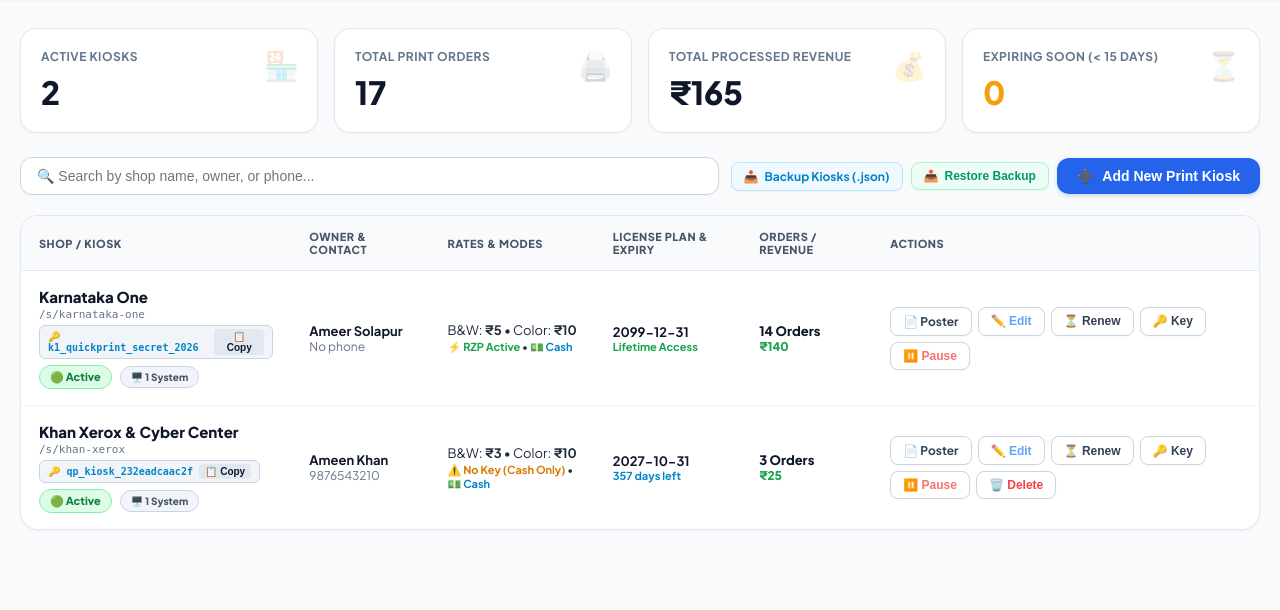
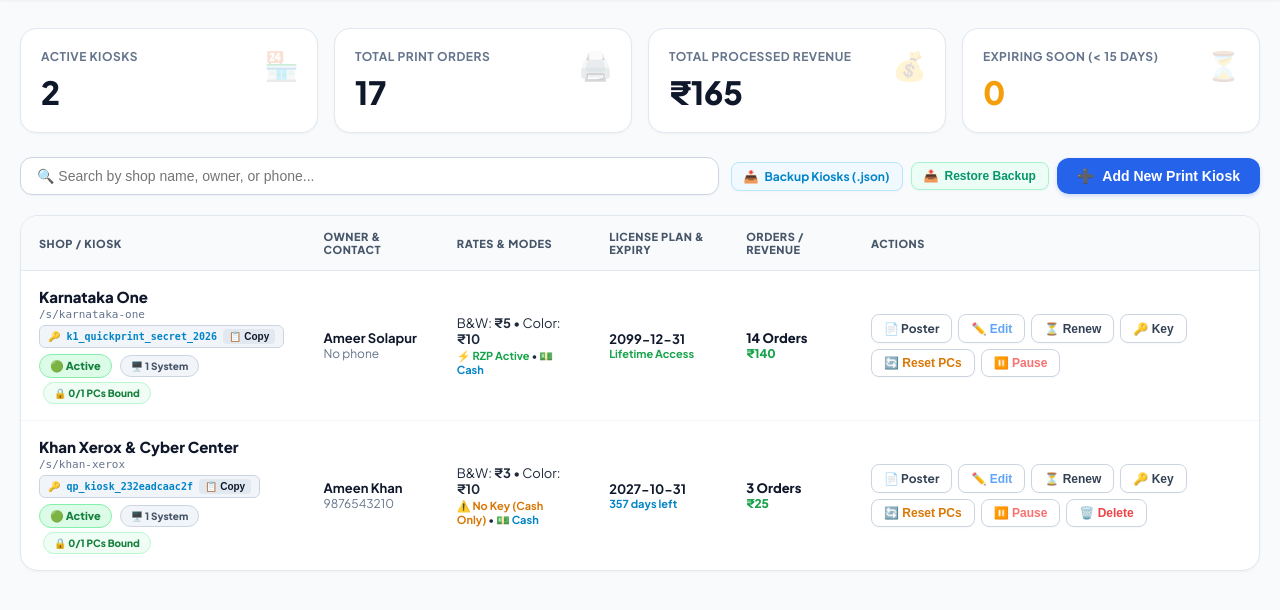
Before and after one commit to mantradevice65/quickprint-cloud, a Flask app: page /super-admin in a window 1280 px wide. Shown: the part 63-673 px from the top of the page. Run offline with Flask 3, Linux system fonts and the light colour scheme; the visitor is signed in with stand-in values (Sample User, id 1); data comes from the database, SQL or seed files in the repository; data that the repository does not hold is empty; some libraries are stand-ins or nearby versions.

Commit message:
feat: hardware machine fingerprint, seat license limit, and active counter 1-to-1 protection

```diff
--- a/app.py
+++ b/app.py
@@ -278,6 +278,20 @@ def init_db():
         )
     """)
 
+    # Hardware Device & Multi-Counter Seat Registry
+    c.execute("""
+        CREATE TABLE IF NOT EXISTS kiosk_devices (
+            id INTEGER PRIMARY KEY AUTOINCREMENT,
+            shop_slug TEXT NOT NULL,
+            machine_id TEXT NOT NULL,
+            counter_name TEXT DEFAULT 'Counter 1',
+            counter_num INTEGER DEFAULT 1,
+            last_seen TEXT,
+            ip_address TEXT,
+            UNIQUE(shop_slug, machine_id)
+        )
+    """)
+
     # Seed default primary shop if missing
     c.execute("SELECT id FROM shops WHERE slug = 'karnataka-one'")
     if not c.fetchone():
@@ -2192,8 +2206,27 @@ def api_super_get_shops():
             s["days_remaining"] = 99999
             s["is_expired"] = False
 
+        # Query bound devices count
+        try:
+            c.execute("SELECT COUNT(*) FROM kiosk_devices WHERE shop_slug = ?", (slug,))
+            dev_row = c.fetchone()
+            s["devices_count"] = dev_row[0] if dev_row else 0
+        except Exception:
+            s["devices_count"] = 0
+
     conn.close()
     return jsonify({"success": True, "shops": shops})
+
+@app.route("/api/super/shops/<slug>/reset_devices", methods=["POST"])
+@require_super_admin
+def api_super_reset_devices(slug):
+    """Releases all hardware/machine ID locks for a shop (e.g. if shop changes their PC)."""
+    conn = sqlite3.connect(DB_FILE)
+    c = conn.cursor()
+    c.execute("DELETE FROM kiosk_devices WHERE shop_slug = ?", (slug,))
+    conn.commit()
+    conn.close()
+    return jsonify({"success": True, "message": f"Bound devices for shop '{slug}' have been successfully reset."})
 
 @app.route("/api/super/shops/create", methods=["POST"])
 @require_super_admin
@@ -2603,9 +2636,70 @@ def kiosk_pending_jobs():
         except Exception:
             pass
 
+    machine_id = (request.headers.get("x-machine-id") or request.args.get("machine_id") or "").strip()
+    counter_name = (request.headers.get("x-counter-name") or request.args.get("counter_name") or "Counter 1").strip()
+
+    import re
+    m_num = re.search(r'\d+', counter_name)
+    counter_num = int(m_num.group(0)) if m_num else 1
+
     conn = sqlite3.connect(DB_FILE)
     conn.row_factory = sqlite3.Row
     c = conn.cursor()
+
+    # Hardware Machine ID & Strict Seat Enforcement (1 to 5 Systems Limit)
+    if machine_id:
+        c.execute("SELECT * FROM kiosk_devices WHERE shop_slug = ? AND machine_id = ?", (shop["slug"], machine_id))
+        dev = c.fetchone()
+        max_allowed = int(shop.get("num_counters") or 1)
+
+        if not dev:
+            c.execute("SELECT COUNT(*) FROM kiosk_devices WHERE shop_slug = ?", (shop["slug"],))
+            dev_count = c.fetchone()[0]
+            if dev_count >= max_allowed:
+                conn.close()
+                return jsonify({
+                    "error": f"⛔ License Limit Reached! Max {max_allowed} System(s) Allowed. Please upgrade in Super Admin.",
+                    "license_limit_reached": True,
+                    "max_allowed": max_allowed,
+                    "registered_count": dev_count,
+                    "pending_jobs": []
+                }), 403
+
+            # Register new hardware seat
+            now_str = datetime.now().strftime("%Y-%m-%d %H:%M:%S")
+            c.execute("""
+                INSERT INTO kiosk_devices (shop_slug, machine_id, counter_name, counter_num, last_seen, ip_address)
+                VALUES (?, ?, ?, ?, ?, ?)
+            """, (shop["slug"], machine_id, counter_name, counter_num, now_str, request.remote_addr))
+            conn.commit()
+
+        # Active Counter 1-to-1 Protection (Zero Double Print)
+        active_cutoff = (datetime.now() - timedelta(seconds=35)).strftime("%Y-%m-%d %H:%M:%S")
+        c.execute("""
+            SELECT machine_id, counter_name FROM kiosk_devices
+            WHERE shop_slug = ? AND counter_num = ? AND machine_id != ? AND last_seen > ?
+        """, (shop["slug"], counter_num, machine_id, active_cutoff))
+        clash = c.fetchone()
+        if clash:
+            conn.close()
+            return jsonify({
+                "error": f"⚠️ {counter_name} is already ACTIVE on another PC! Please select Counter 2 or higher in Settings.",
+                "counter_busy": True,
+                "active_counter": counter_num,
+                "clash_machine": clash["machine_id"],
+                "pending_jobs": []
+            }), 409
+
+        # Update heartbeat and counter
+        now_str = datetime.now().strftime("%Y-%m-%d %H:%M:%S")
+        c.execute("""
+            UPDATE kiosk_devices
+            SET last_seen = ?, counter_name = ?, counter_num = ?, ip_address = ?
+            WHERE shop_slug = ? AND machine_id = ?
+        """, (now_str, counter_name, counter_num, request.remote_addr, shop["slug"], machine_id))
+        conn.commit()
+
     c.execute("""
         SELECT id, batch_id, customer_name, filename, original_type, page_count, print_type, copies, page_range, total_price, status, utr, created_at, color_pages
         FROM jobs
@@ -2618,7 +2712,9 @@ def kiosk_pending_jobs():
         "pending_jobs": rows,
         "count": len(rows),
         "shop_slug": shop["slug"],
-        "shop_name": shop["shop_name"]
+        "shop_name": shop["shop_name"],
+        "machine_id": machine_id,
+        "counter_name": counter_name
     })
 
 @app.route("/api/kiosk/download/<job_id>", methods=["GET"])
--- a/templates/super_admin.html
+++ b/templates/super_admin.html
@@ -868,6 +868,9 @@
           ? `<span class="badge" style="background:#eff6ff; color:#1d4ed8; border:1px solid #bfdbfe; font-size:10px; margin-left:4px;">🖥️ ${numCounters} Systems</span>`
           : `<span class="badge" style="background:#f1f5f9; color:#475569; border:1px solid #cbd5e1; font-size:10px; margin-left:4px;">🖥️ 1 System</span>`;
 
+        const devCount = parseInt(s.devices_count || 0);
+        const deviceBadge = `<span class="badge" style="background:#f0fdf4; color:#15803d; border:1px solid #bbf7d0; font-size:10px; margin-left:4px;" title="Physical PCs currently locked to this shop">🔒 ${devCount}/${numCounters} PCs Bound</span>`;
+
         let expirySub = '';
         if (s.plan_type === 'lifetime' || s.subscription_expiry === '2099-12-31') {
           expirySub = `<div style="font-size:11px; color:#16a34a; font-weight:700;">Lifetime Access</div>`;
@@ -903,7 +906,7 @@
                 <span style="font-size:10px; font-family:monospace; color:#0284c7; font-weight:700;">🔑 ${s.kiosk_api_key}</span>
                 <button type="button" onclick="copyDirectKey('${s.kiosk_api_key}', this)" style="border:none; background:#e2e8f0; color:#0f172a; padding:2px 6px; border-radius:4px; font-size:10px; font-weight:800; cursor:pointer;" title="Click to copy API key">📋 Copy</button>
               </div>
-              <div style="margin-top:6px; display:flex; align-items:center; gap:4px; flex-wrap:wrap;">${badgeHtml} ${counterBadge}</div>
+              <div style="margin-top:6px; display:flex; align-items:center; gap:4px; flex-wrap:wrap;">${badgeHtml} ${counterBadge} ${deviceBadge}</div>
             </td>
             <td>
               <div style="font-weight:700; color:#0f172a;">${s.owner_name || 'N/A'}</div>
@@ -934,6 +937,9 @@
                 </button>
                 <button type="button" class="action-btn" onclick="openTokenModal('${s.slug}', '${s.kiosk_api_key}')" title="Kiosk Setup Key">
                   🔑 Key
+                </button>
+                <button type="button" class="action-btn" onclick="resetShopDevices('${s.slug}', '${escapeHtml(s.shop_name)}')" title="Reset Bound PCs (Release Hardware Lock)" style="color:#d97706; font-weight:700;">
+                  🔄 Reset PCs
                 </button>
                 <button type="button" class="action-btn" onclick="toggleShopActive('${s.slug}')" style="${s.is_active ? 'color:#f87171;' : 'color:#34d399;'}" title="Toggle Active/Pause">
                   ${s.is_active ? '⏸️ Pause' : '▶️ Resume'}
@@ -1144,6 +1150,21 @@
         });
     }
 
+    function resetShopDevices(slug, shopName) {
+      if (!confirm(`Are you sure you want to reset all bound PCs for "${shopName}"?\n\nThis will release all locked hardware IDs so new computers can be activated.`)) return;
+      fetch(`/api/super/shops/${slug}/reset_devices`, { method: 'POST' })
+        .then(res => res.json())
+        .then(data => {
+          if (data.success) {
+            alert(data.message || 'Devices reset successfully!');
+            loadShops();
+          } else {
+            alert('Error: ' + (data.error || 'Failed to reset devices.'));
+          }
+        })
+        .catch(() => alert('Network error while resetting devices.'));
+    }
+
     function openTokenModal(slug, key) {
       document.getElementById('displayKioskApiKey').innerText = key || 'No key generated';
       document.getElementById('displayCustomerUrl').innerText = `${location.origin}/s/${slug}`;
```
